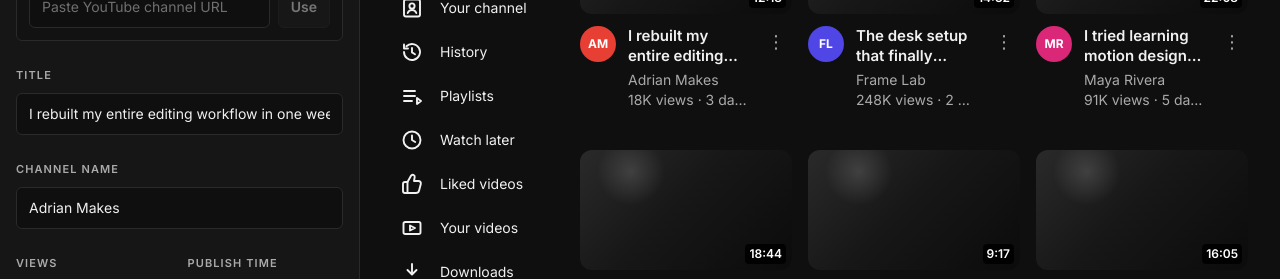
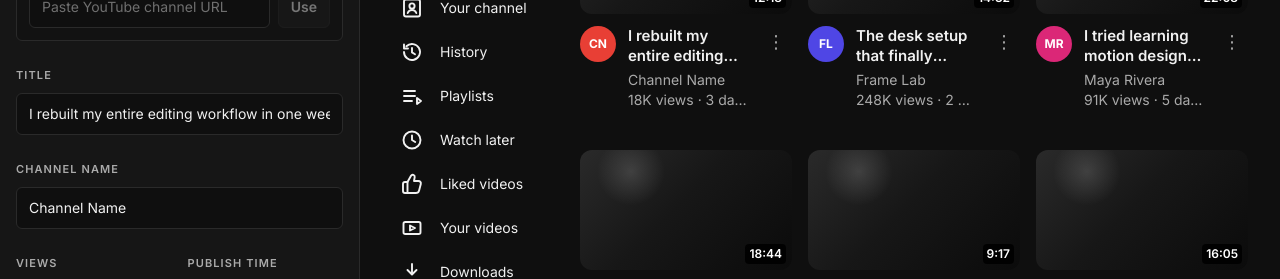
Before and after one commit to adrianistaken/YouTubePackager, a Vue app: page / in a window 1280 px wide. Shown: the part 381-660 px from the top of the page. Built offline with nearby package versions, Linux system fonts and the light colour scheme; no server answers.

Commit message:
Update default channel name

```diff
--- a/src/App.vue
+++ b/src/App.vue
@@ -19,7 +19,7 @@
 
 const defaultPackage: VideoPackage = {
   title: 'I rebuilt my entire editing workflow in one weekend',
-  channelName: 'Adrian Makes',
+  channelName: 'Channel Name',
   views: '18K views',
   publishTime: '3 days ago',
   duration: '12:18',
```
